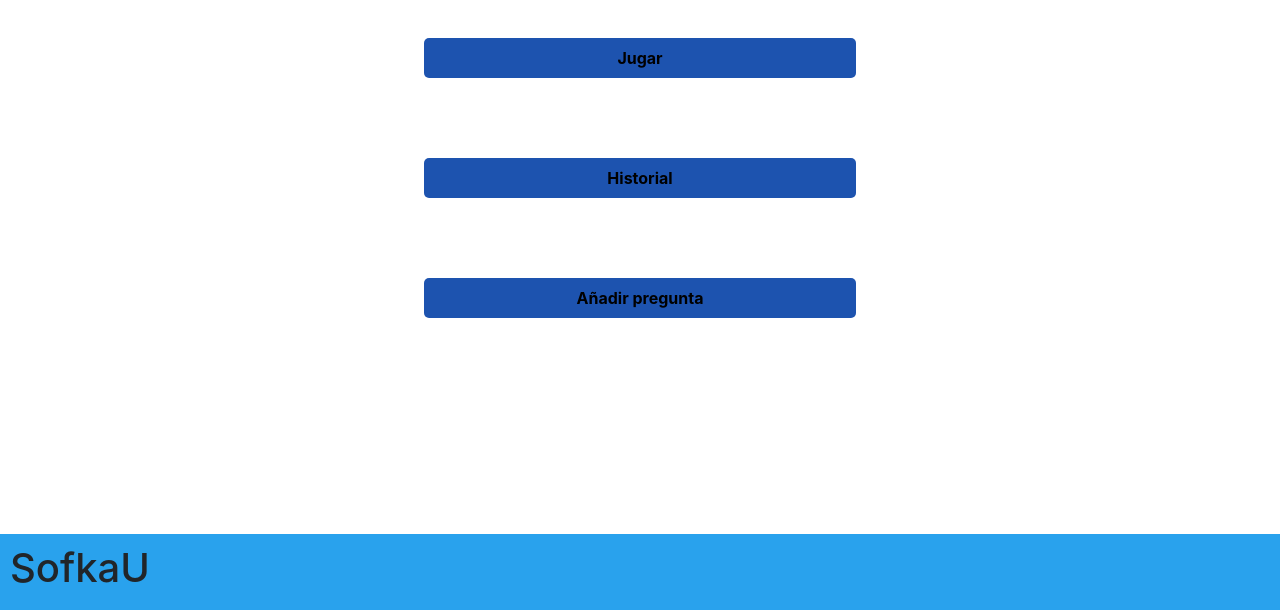
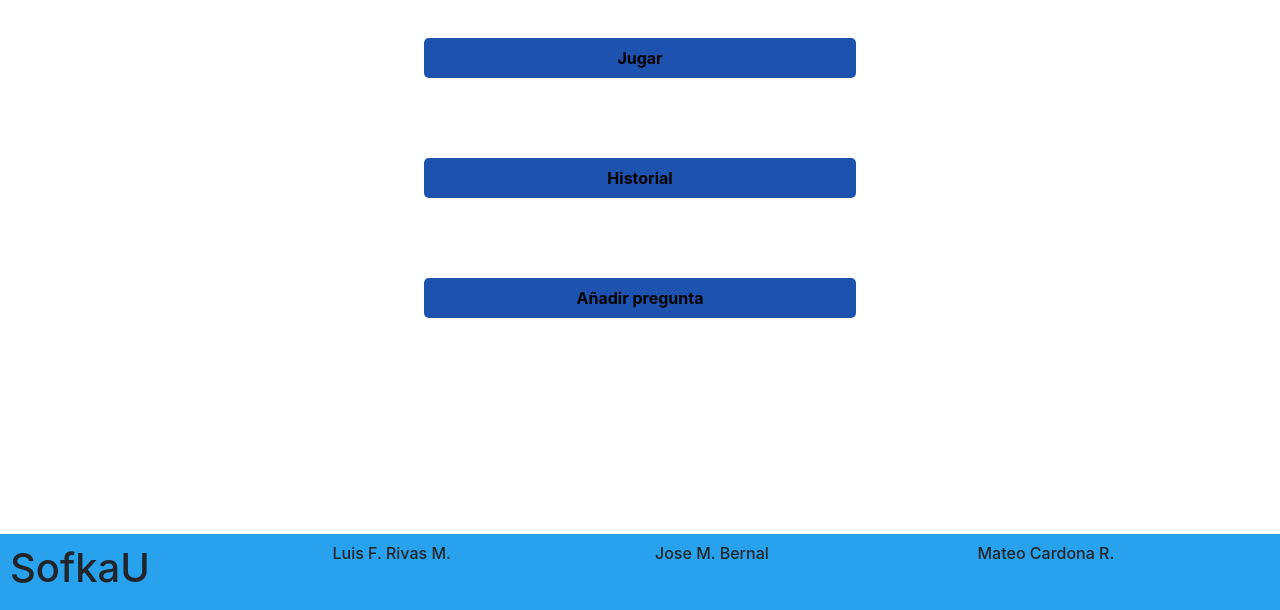
Before and after one commit to MateoCardonaRincon/reto-javascript-sofkau, a plain HTML site: page index.html in a window 1280 px wide. Shown: the part 190-800 px from the top of the page. Drawn offline with nearby package versions, Linux system fonts and the light colour scheme.

Commit message:
Add out names in the footer
index.html was modified in the footer

```diff
--- a/index.html
+++ b/index.html
@@ -24,7 +24,21 @@
 
         <footer>
             <div id="footer" class="footer">
-                <h1>SofkaU</h1>
+                <div class="row">
+                    <div class="col">
+                        <h1>SofkaU</h1>
+                    </div>
+
+                    <div class="col">
+                        <h6>Luis F. Rivas M.</h6>
+                    </div>
+                    <div class="col">
+                        <h6>Jose M. Bernal</h6>
+                    </div>
+                    <div class="col">
+                        <h6>Mateo Cardona R.</h6>
+                    </div>
+                </div>
             </div>
         </footer>
     </div>
```
